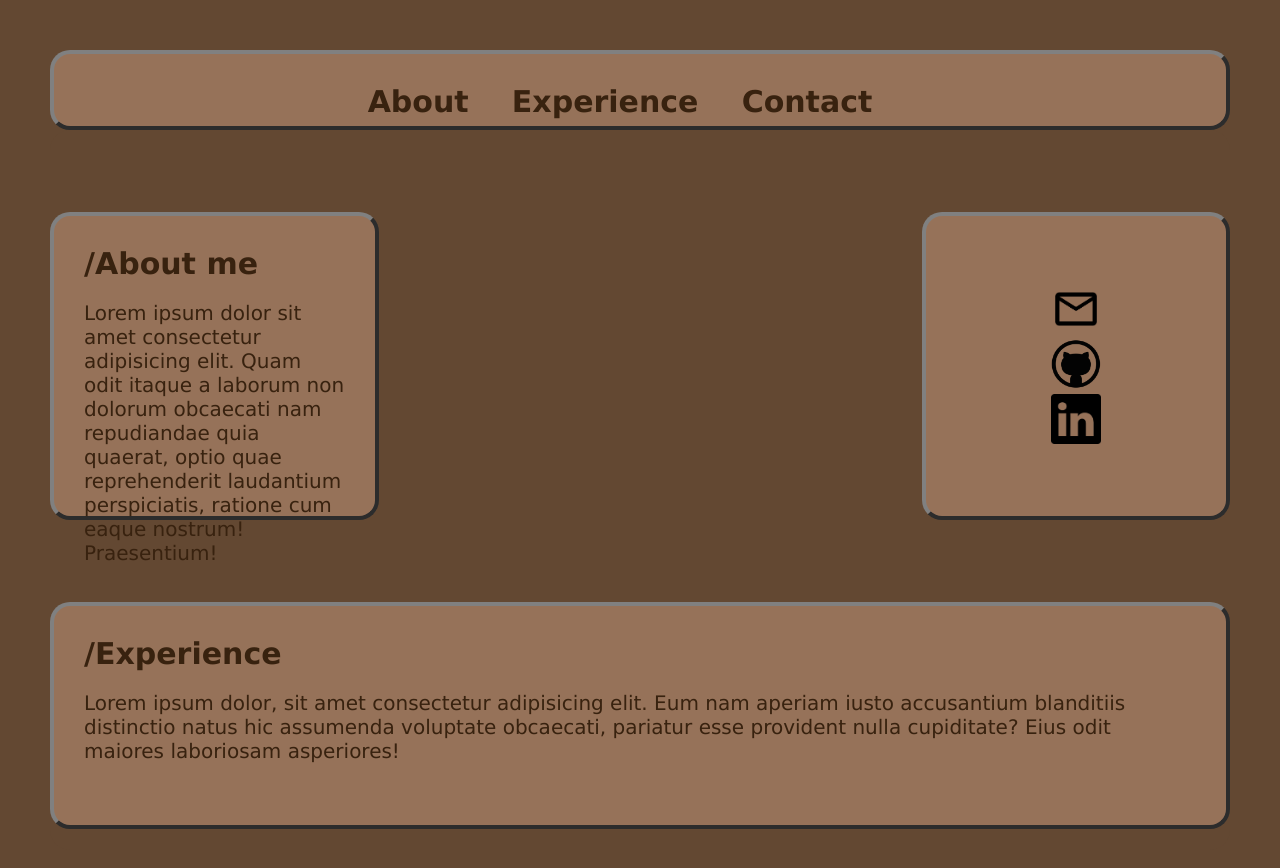
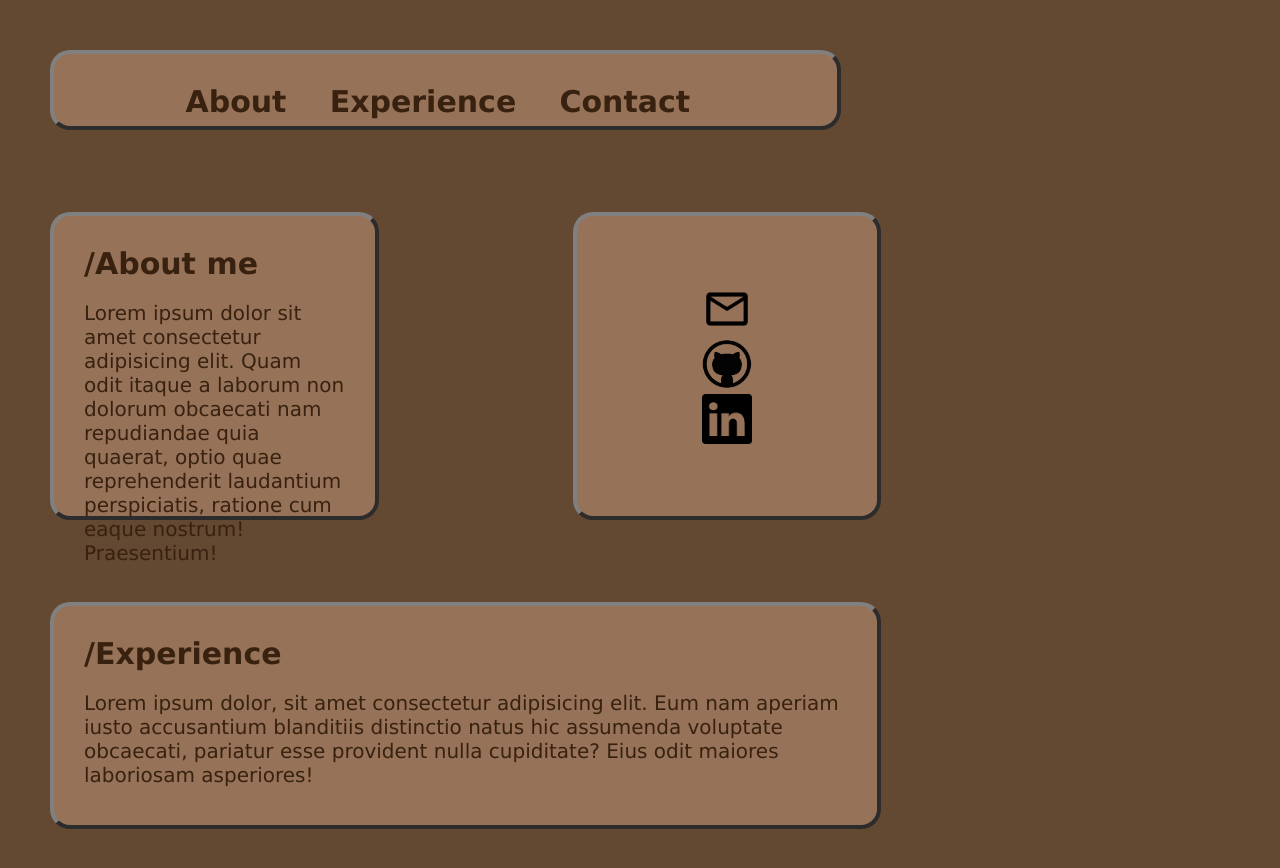
Before and after one commit to CedricKiraly/cedrickiraly.github.io, a plain HTML site: page index.html in a window 1280 px wide. Drawn offline with Linux system fonts and the light colour scheme.

Commit message:
Add files via upload

```diff
--- a/index.html
+++ b/index.html
@@ -7,6 +7,10 @@
     <meta name="viewport" content="width=device-width, initial-scale=1.0">
     <script src="/js/app.js" defer></script>
     <link rel="stylesheet" href="style.css">
+    <link rel="apple-touch-icon" sizes="180x180" href="img/apple-touch-icon.png">
+    <link rel="icon" type="image/png" sizes="32x32" href="img/favicon-32x32.png">
+    <link rel="icon" type="image/png" sizes="16x16" href="img/favicon-16x16.png">
+    <link rel="manifest" href="img/site.webmanifest">
     <title>Cedric Kiraly</title>
 </head>
 
@@ -31,7 +35,6 @@
                     <p>Lorem ipsum dolor sit amet consectetur adipisicing elit. Quam odit itaque a laborum non dolorum
                         obcaecati nam repudiandae quia quaerat, optio quae reprehenderit laudantium perspiciatis,
                         ratione cum eaque nostrum! Praesentium!<br> </p>
-
                 </ul>
             </ul>
             <ul class="textBox--two">
--- a/style.css
+++ b/style.css
@@ -17,7 +17,7 @@ body {
 
 .navigation{
     position: relative;
-    width: 100%;
+    width: 67%;
     height: 10vh;
     background: #967259;
     border-radius: 2rem;
@@ -91,7 +91,8 @@ h2{
 .textBox--two{
     display: flex;
     grid-row: 5/15;
-    grid-column: 11/13 ;
+    grid-column: 7/9;
+    position: relative;
     justify-content: center;
     align-items: center;
     background: #967259;
@@ -116,7 +117,7 @@ h2{
 .textBox--three{
     display: flex;
     grid-row: 30/18;
-    grid-column: 13/1 ;
+    grid-column: 9/1 ;
     justify-content: center;
     background: #967259;
     border-radius: 2rem;
```
Also changed, not shown: img/android-chrome-192x192.png (added), img/android-chrome-512x512.png (added), img/apple-touch-icon.png (added), img/favicon-16x16.png (added), img/favicon-32x32.png (added), img/favicon.ico (added), img/site.webmanifest (added).
